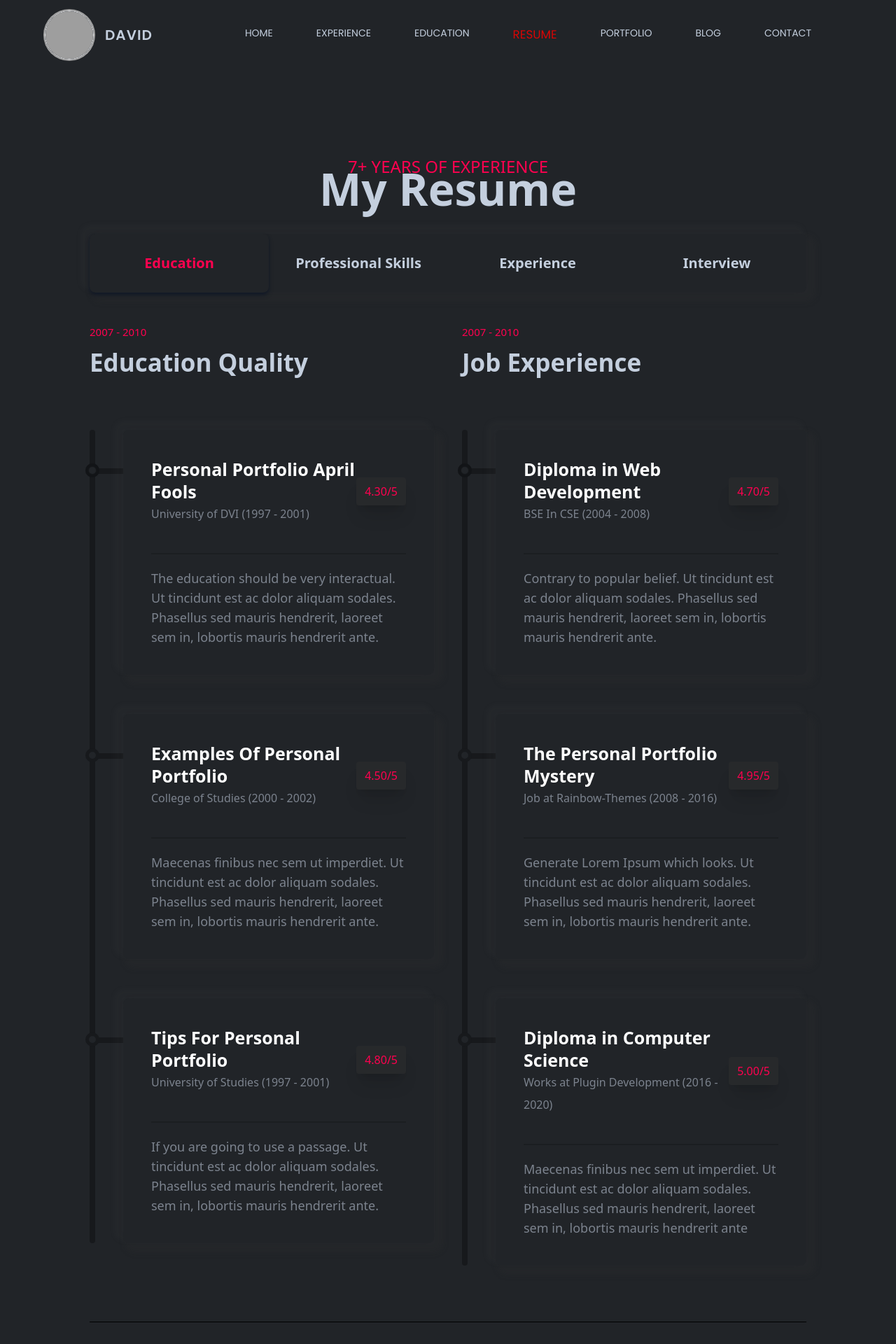
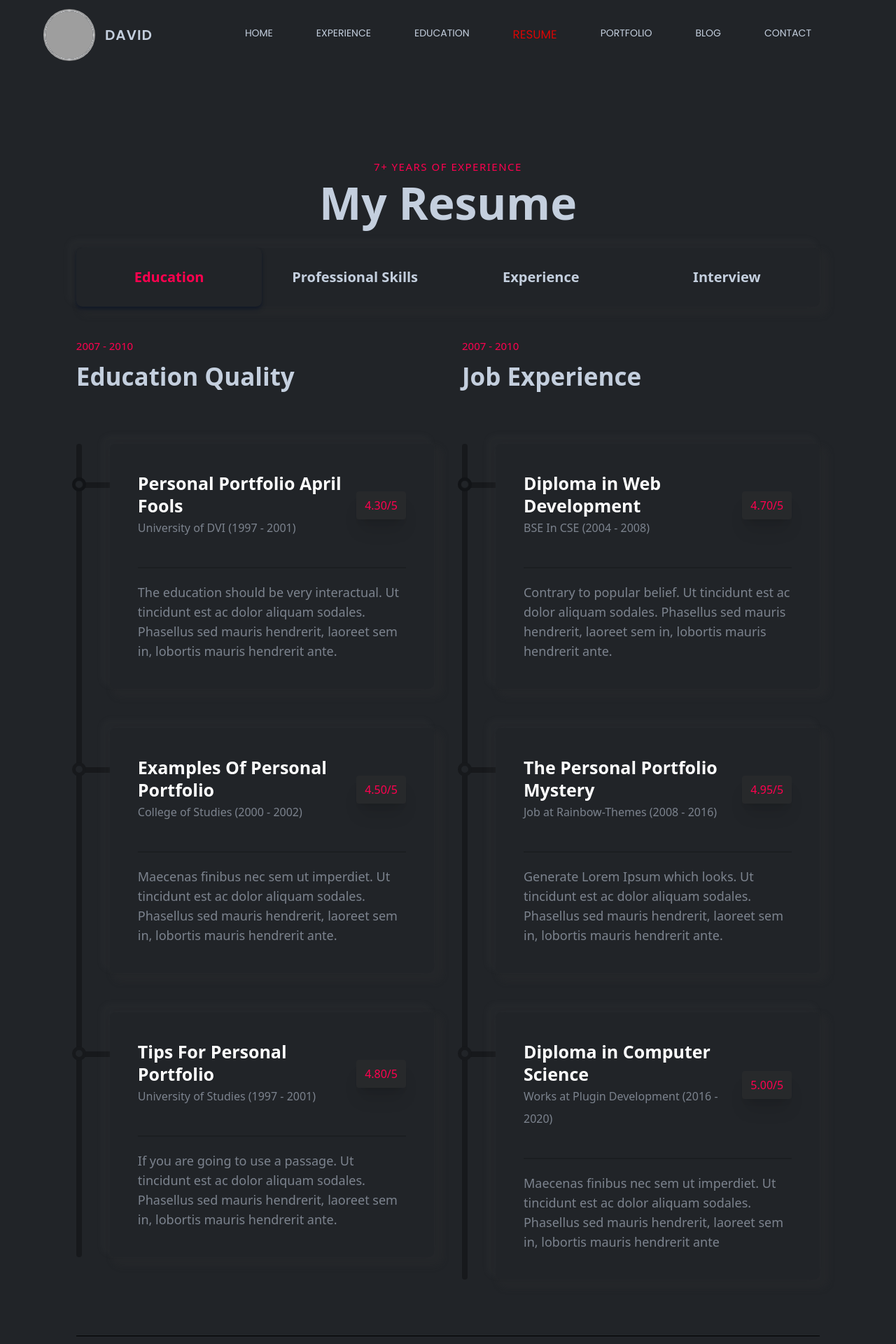
Before and after one commit to Pyae-Sone-Phone-Myint/my-portfolio, a React (Vite) app: page / in a window 1280 px wide. Shown: the top 1920 px of the page at 70% size. Built offline with nearby package versions, Linux system fonts and the light colour scheme; grey boxes are pictures that could not be loaded; the HTML template or start-up script is replaced by a standard one.

Commit message:
updated resume2

```diff
--- a/src/components/Resume/Resume.jsx
+++ b/src/components/Resume/Resume.jsx
@@ -8,14 +8,14 @@ const Resume = () => {
   return (
     <>
       <div>
-        <div className=" text-center text-[#ff014f] ">
+        <div className=" text-center text-[#ff014f] text-[15px] tracking-widest mb-5">
           7+ YEARS OF EXPERIENCE
         </div>
         <h1 className=" mb-12 text-center text-[#c4cfde] text-[8vw] lg:text-[5vw] font-semibold">
           My Resume
         </h1>
         {/* button */}
-        <div className="flex flex-col lg:flex-row btn-shadow w-[80%] mx-auto rounded-lg">
+        <div className="flex flex-col lg:flex-row btn-shadow w-[83%] mx-auto rounded-lg">
           <button
             className={`text-center py-4 lg:py-7 text-xl font-semibold hover:font-normal rounded-lg text-[#c4cfde] hover:shadow hover:shadow-gray-900 ${
               btn == "education"
--- a/src/components/Resume/Resume_item1.jsx
+++ b/src/components/Resume/Resume_item1.jsx
@@ -4,7 +4,7 @@ import "./Resume";
 const Resume_item1 = () => {
   return (
     <>
-      <div className="w-[80%] mx-auto flex flex-col my-10 gap-10 lg:flex-row pb-10">
+      <div className="w-[83%] mx-auto flex flex-col my-10 gap-10 lg:flex-row pb-10">
         <div className=" w-full lg:w-[50%]">
           <div className="text-[15px] mb-3 text-[#ff014f]">2007 - 2010</div>
           <div className=" text-[35px] mb-20 font-bold text-[#c4cfde]">
@@ -186,7 +186,7 @@ const Resume_item1 = () => {
           </div>
         </div>
       </div>
-      <hr className="border-b-1 w-full lg:w-[80%] mx-auto border-black" />
+      <hr className="border-b-1 w-full lg:w-[83%] mx-auto border-black" />
     </>
   );
 };
--- a/src/components/Resume/Resume_item2.jsx
+++ b/src/components/Resume/Resume_item2.jsx
@@ -4,7 +4,7 @@ import "./Resume"
 const Resume_item2 = () => {
   return (
     <>
-      <div className="w-[80%] mx-auto flex flex-col my-10 gap-10 lg:flex-row pb-5">
+      <div className="w-[83%] mx-auto flex flex-col my-10 gap-10 lg:flex-row pb-5">
         <div className=" w-full lg:w-[50%]">
           <div className="text-[#ff014f] tracking-widest">Features</div>
           <div className=" text-[35px] mb-7 font-bold text-[#c4cfde]">
@@ -152,7 +152,7 @@ const Resume_item2 = () => {
           </div>
         </div>
       </div>
-      <hr className="border-b-1 w-full lg:w-[80%] mx-auto border-black" />
+      <hr className="border-b-1 w-full lg:w-[83%] mx-auto border-black" />
     </>
   );
 };
```
